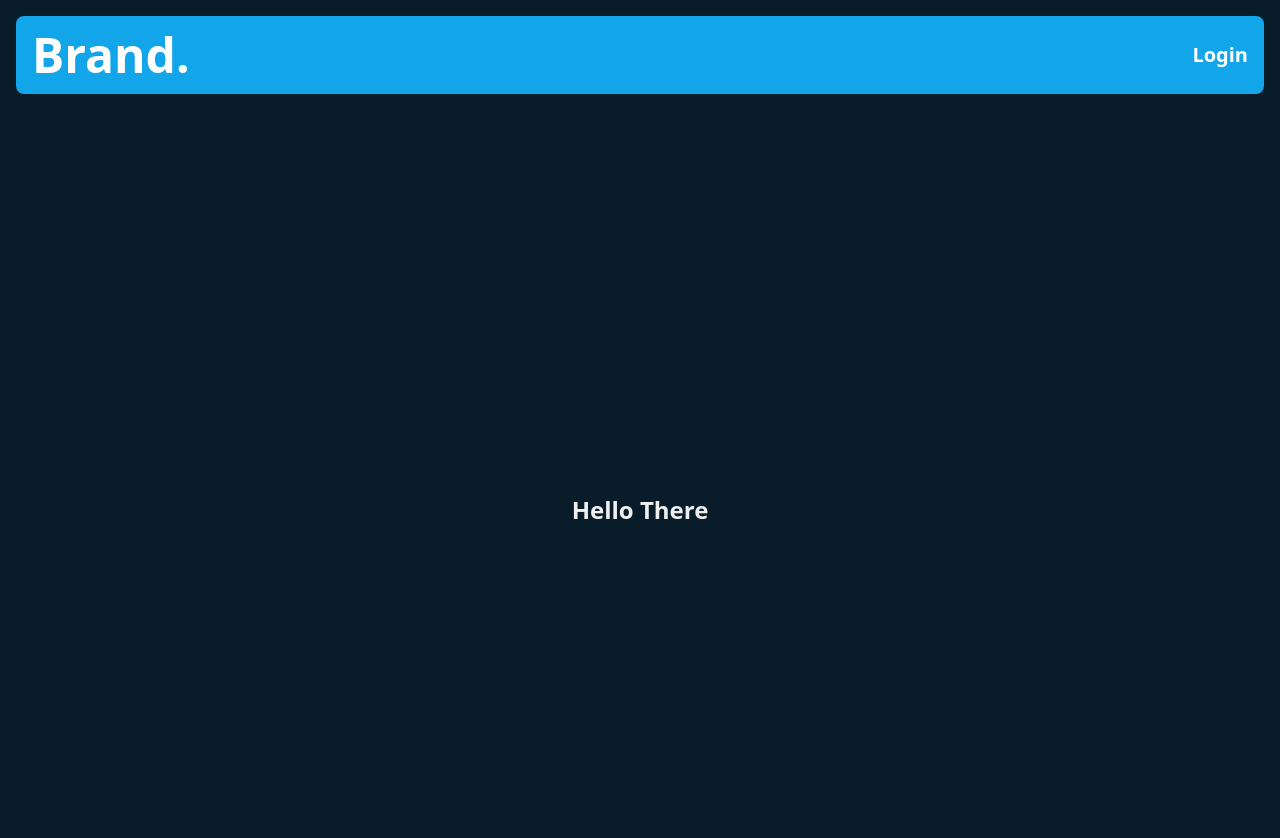
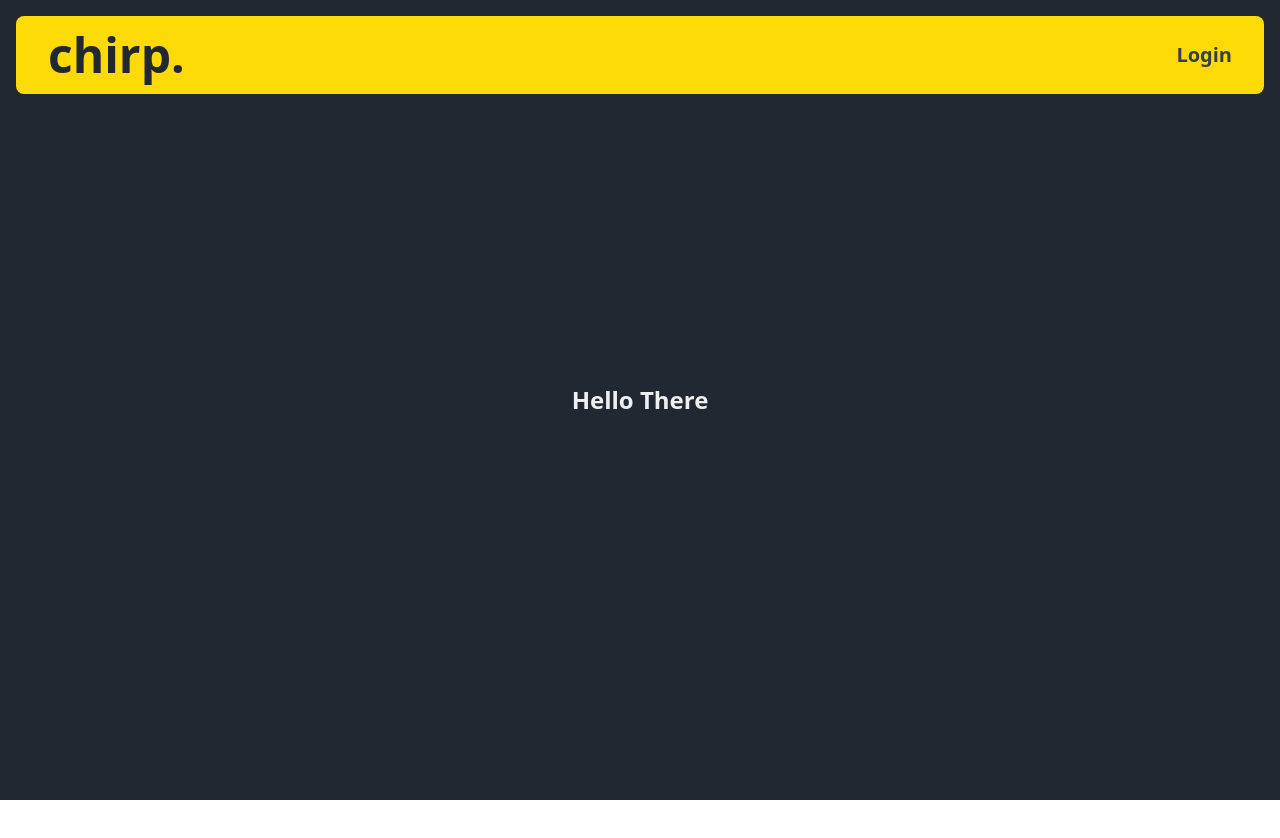
Before and after one commit to YARE0909/Side-Project, a Next.js app in the folder client/: page / in a window 1280 px wide. Shown: the top 838 px of the page. After the commit the page ends 800 px from the top, so only its background shows below. Built offline with nearby package versions, Linux system fonts and the light colour scheme.

Commit message:
💄 Updated overall color pallet

```diff
--- a/client/src/components/Hero.tsx
+++ b/client/src/components/Hero.tsx
@@ -2,7 +2,7 @@ import React from 'react'
 
 const Hero = () => {
   return (
-    <div className='w-full min-h-screen h-full bg-transparent flex justify-center items-center'>
+    <div className='w-full min-h-screen h-full bg-transparent flex flex-col justify-center items-center'>
         <h1 className='text-[#f0efef] font-extrabold text-2xl p-4'>Hello There</h1>
     </div>
   )
--- a/client/src/components/NavBar.tsx
+++ b/client/src/components/NavBar.tsx
@@ -5,10 +5,10 @@ import { destroyCookie } from "nookies";
 
 const NavBar = ({ token }: any) => {
   return (
-    <div className="w-full h-[110px] rounded-lg p-4">
-      <div className="w-full h-full rounded-lg bg-[#12a5ea] flex justify-between items-center p-4">
+    <div className="w-full h-[110px] rounded-lg p-4 fixed">
+      <div className="w-full h-full rounded-lg bg-[#fcda05] flex justify-between items-center p-4 pr-8 pl-8">
         <div>
-          <h1 className="text-5xl font-bold text-white">Brand.</h1>
+          <h1 className="text-5xl font-bold text-[#222831]">chirp.</h1>
         </div>
         <div className="flex justify-evenly items-center gap-4 text-xl font-bold text-white">
           {token ? (
@@ -18,13 +18,13 @@ const NavBar = ({ token }: any) => {
                 Router.reload();
               }}
             >
-              <h1 className="hover:text-white/50 cursor-pointer duration-300">
+              <h1 className="hover:text-black text-[#393e46] cursor-pointer duration-300">
                 Sign Out
               </h1>
             </div>
           ) : (
             <Link href="/signIn">
-              <h1 className="hover:text-white/50 cursor-pointer duration-300">
+              <h1 className="hover:text-black text-[#393e46] cursor-pointer duration-300">
                 Login
               </h1>
             </Link>
--- a/client/src/pages/index.tsx
+++ b/client/src/pages/index.tsx
@@ -12,7 +12,7 @@ export default function Home() {
     setToken(cookies.token);
   }, []);
   return (
-    <div className="w-full min-h-screen h-full bg-[#081c29]">
+    <div className="w-full min-h-screen h-full bg-[#222831]">
       <NavBar token={token} />
       <Hero />
     </div>
--- a/client/src/pages/signIn.tsx
+++ b/client/src/pages/signIn.tsx
@@ -55,9 +55,9 @@ const SignIn = () => {
     }
   }, []);
   return (
-    <div className="w-full min-h-screen h-full flex flex-col gap-20 items-start justify-center bg-[#534c98] text-white">
+    <div className="w-full min-h-screen h-full flex flex-col gap-20 items-start justify-center bg-[#222831] text-white">
       <div className="pl-12">
-        <h1 className="text-8xl lg:text-9xl text-[#FFA3FD] font-bold">
+        <h1 className="text-8xl lg:text-9xl text-[#fcda05] font-bold">
           chirp.
         </h1>
       </div>
@@ -91,13 +91,13 @@ const SignIn = () => {
             </div>
             <button
               type="submit"
-              className="border-[#FFEE7D] text-[#FFEE7D] font-bold border-2 rounded-lg pl-4 pr-4 pt-2 pb-2 hover:bg-[#FFEE7D] hover:text-[#b767ff] duration-300"
+              className="border-[#fcda05] text-[#fcda05] font-bold border-2 rounded-lg pl-4 pr-4 pt-2 pb-2 hover:bg-[#fcda05] hover:text-[#b767ff] duration-300"
             >
               Login
             </button>
           </div>
           <div className="flex flex-col h-[30px] gap-5 pt-4">
-            <Link href="/signUp"  className="text-xs font-bold text-[#c2bdc5] hover:text-[#FFA3FD] duration-300">New to chirp.? Sign Up!</Link>
+            <Link href="/signUp"  className="text-xs font-bold text-[#fffbe0] hover:text-[#b767ff] duration-300">New to chirp.? Sign Up!</Link>
           <div className="align-bottom">
             {!error ? null : (
               <div>
--- a/client/src/pages/signUp.tsx
+++ b/client/src/pages/signUp.tsx
@@ -51,9 +51,9 @@ const SignUp = () => {
   };
 
   return (
-    <div className="w-full min-h-screen h-full flex flex-col gap-20 items-start justify-center bg-[#534c98] text-white">
+    <div className="w-full min-h-screen h-full flex flex-col gap-20 items-start justify-center bg-[#222831] text-white">
       <div className="pl-12">
-        <h1 className="text-8xl lg:text-9xl text-[#FFA3FD] font-bold">
+        <h1 className="text-8xl lg:text-9xl text-[#fcda05] font-bold">
           chirp.
         </h1>
       </div>
@@ -99,7 +99,7 @@ const SignUp = () => {
             </div>
             <button
               type="submit"
-              className="border-[#FFEE7D] text-[#FFEE7D] font-bold border-2 rounded-lg pl-4 pr-4 pt-2 pb-2 hover:bg-[#FFEE7D] hover:text-[#b767ff] duration-300"
+              className="border-[#fcda05] text-[#fcda05] font-bold border-2 rounded-lg pl-4 pr-4 pt-2 pb-2 hover:bg-[#fcda05] hover:text-[#b767ff] duration-300"
             >
               Sign Up
             </button>
@@ -107,7 +107,7 @@ const SignUp = () => {
           <div className="flex flex-col h-[30px] gap-5 pt-4">
             <Link
               href="/signIn"
-              className="text-xs font-bold text-[#c2bdc5] hover:text-[#FFA3FD] duration-300"
+              className="text-xs font-bold text-[#fffbe0] hover:text-[#b767ff] duration-300"
             >
               Existing user? Log in!
             </Link>
--- a/client/src/styles/globals.css
+++ b/client/src/styles/globals.css
@@ -41,7 +41,7 @@ input[type="number"] {
 .input-container input:hover {
   border: none;
   outline: none;
-  border-bottom: 1.5px solid #ffee7d;
+  border-bottom: 1.5px solid #fcda05;
 }
 
 .input-container input:focus ~ label,
```
